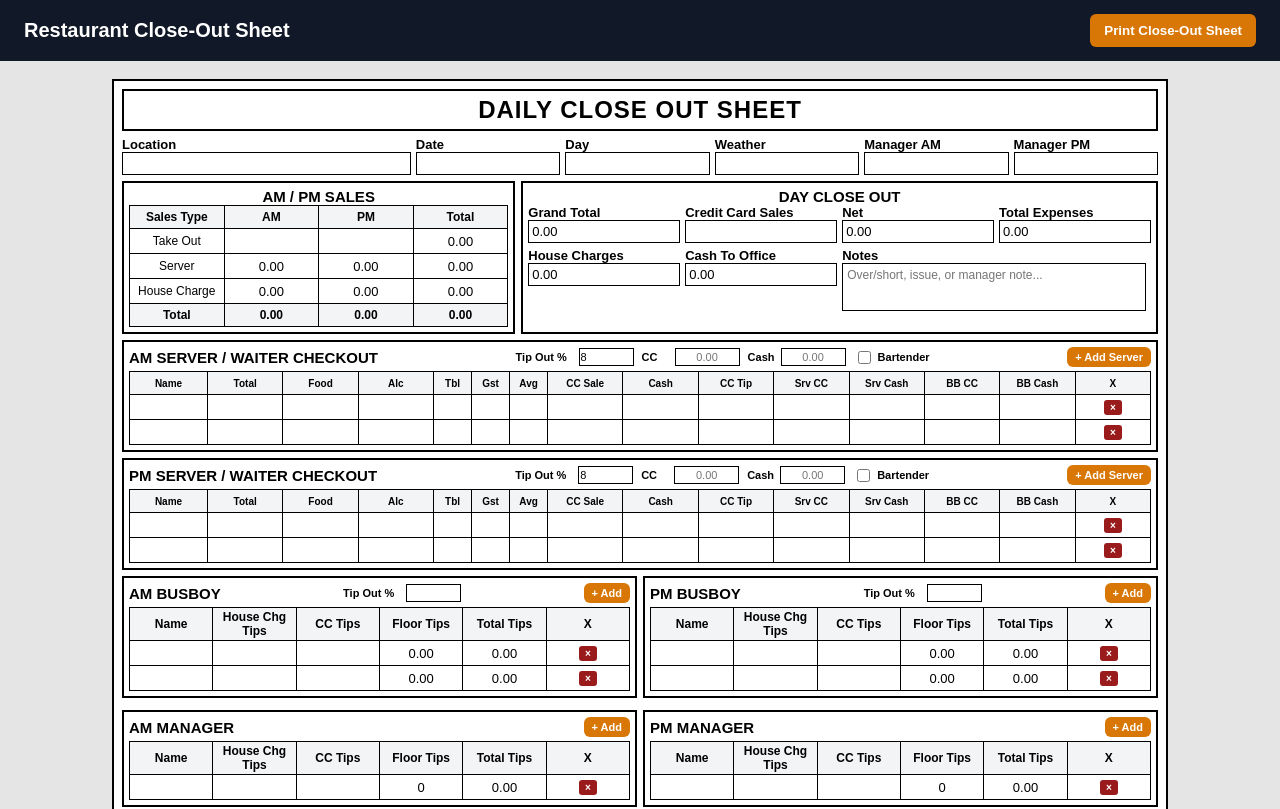
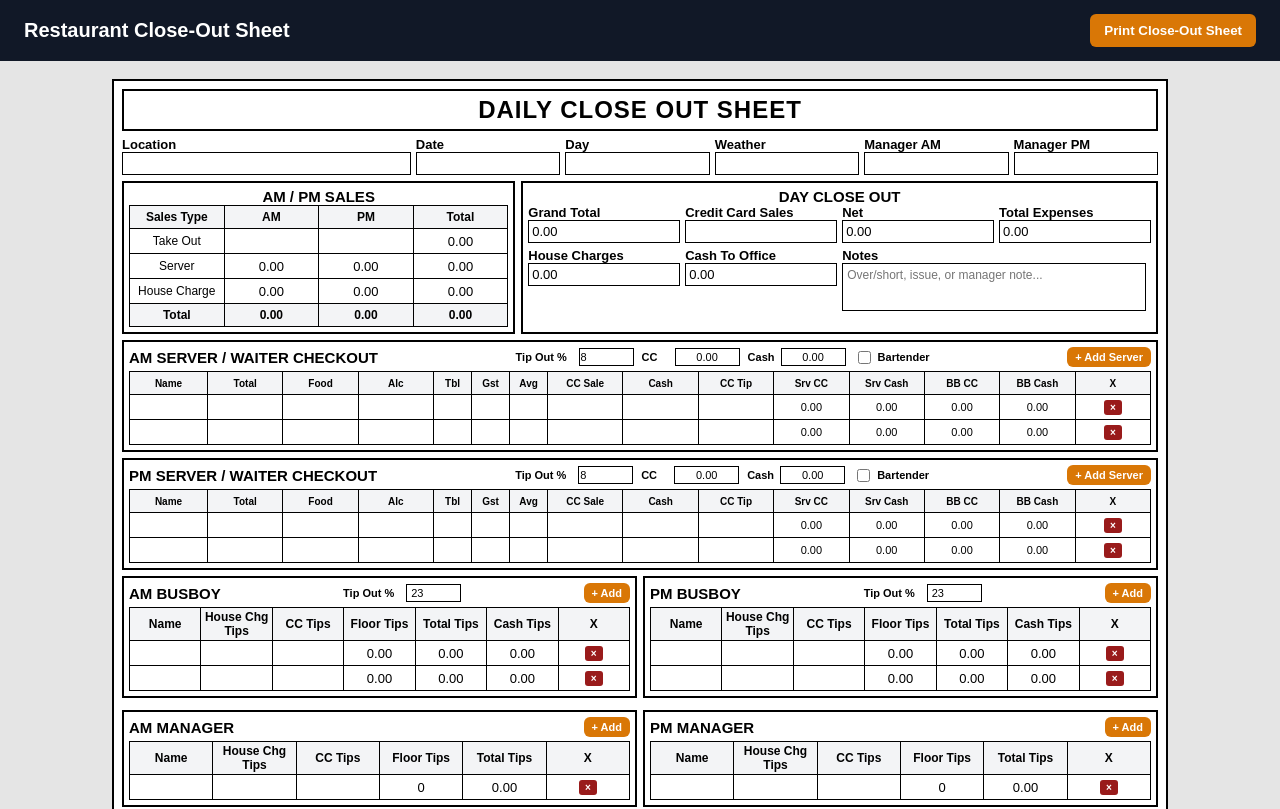
Before and after one commit to shivaprasadny/restaurant-closeout-sheet, a React (Vite) app: page / in a window 1280 px wide. Shown: the top 809 px of the page. Built offline with nearby package versions, Linux system fonts and the light colour scheme.

Commit message:
comlete server, bartender, and busby tip calculations

```diff
--- a/src/components/ServerTable.tsx
+++ b/src/components/ServerTable.tsx
@@ -1,15 +1,41 @@
 import type { Dispatch, SetStateAction } from "react";
 import type { ServerRow } from "../types/closeout.types";
 import { emptyServer } from "../data/defaultRows";
+import {
+  calculateServerRow,
+  money,
+  num,
+} from "../utils/closeoutCalculations";
 
 /**
  * ServerTable
  * --------------------------------------------------
- * Reusable table for AM and PM server checkout.
+ * Reusable table for:
+ * - AM Server / Waiter Checkout
+ * - PM Server / Waiter Checkout
  *
- * Header includes:
- * - Tip Out % default 8
- * - Optional Bartender checkbox
+ * Manual fields:
+ * - Name
+ * - Total
+ * - Food
+ * - Alcohol
+ * - Tables
+ * - Guests
+ * - Average
+ * - CC Sale
+ * - Cash Sale
+ * - CC Tip
+ *
+ * Auto fields:
+ * - Server CC Tip
+ * - Server Cash Tip
+ * - BB CC Tip
+ * - BB Cash Tip
+ *
+ * Bartender controls:
+ * - Hidden in print
+ * - Tip Out % default comes from CloseoutPage
+ * - CC and Cash totals are calculated from all server rows
  */
 
 type ServerTableProps = {
@@ -17,11 +43,24 @@ type ServerTableProps = {
   rows: ServerRow[];
   setRows: Dispatch<SetStateAction<ServerRow[]>>;
 
+  /**
+   * Bartender tip-out percentage.
+   * Default should be 8 from CloseoutPage.
+   */
   tipOutPercent: string;
   onTipOutPercentChange: (value: string) => void;
 
+  /**
+   * If false, bartender calculation becomes 0.
+   */
   bartenderEnabled: boolean;
   onBartenderEnabledChange: (value: boolean) => void;
+
+  /**
+   * Busboy percentage comes from Busboy section.
+   * Default should be 23 from CloseoutPage.
+   */
+  busboyPercent: string;
 };
 
 export default function ServerTable({
@@ -32,7 +71,40 @@ export default function ServerTable({
   onTipOutPercentChange,
   bartenderEnabled,
   onBartenderEnabledChange,
+  busboyPercent,
 }: ServerTableProps) {
+  /**
+   * Convert percent strings to numbers.
+   */
+  const bartenderPercentNumber = num(tipOutPercent);
+  const busboyPercentNumber = num(busboyPercent);
+
+  /**
+   * Calculate bartender totals for the header.
+   */
+  const bartenderTotals = rows.reduce(
+    (totals, row) => {
+      const calculated = calculateServerRow(
+        row,
+        bartenderEnabled,
+        bartenderPercentNumber,
+        busboyPercentNumber
+      );
+
+      return {
+        cc: totals.cc + calculated.bartenderCc,
+        cash: totals.cash + calculated.bartenderCash,
+      };
+    },
+    {
+      cc: 0,
+      cash: 0,
+    }
+  );
+
+  /**
+   * Update only manual fields in a server row.
+   */
   function updateServer(index: number, field: keyof ServerRow, value: string) {
     setRows((prev) =>
       prev.map((row, i) =>
@@ -41,10 +113,16 @@ export default function ServerTable({
     );
   }
 
+  /**
+   * Add one blank server row.
+   */
   function addServer() {
     setRows((prev) => [...prev, { ...emptyServer }]);
   }
 
+  /**
+   * Delete one server row.
+   */
   function removeServer(index: number) {
     setRows((prev) => prev.filter((_, i) => i !== index));
   }
@@ -53,7 +131,6 @@ export default function ServerTable({
     <section className="box compact-section">
       <div className="section-title-row server-header-row">
         <h2>{title}</h2>
-
 
         <div className="server-options no-print">
           <label className="tip-percent-inline">
@@ -64,16 +141,14 @@ export default function ServerTable({
             />
           </label>
 
-  {/* Bartender CC tip amount - calculated later */}
           <label className="bartender-tip-inline">
             CC
-    <input readOnly placeholder="0.00" />
+            <input value={money(bartenderTotals.cc)} readOnly />
           </label>
 
-  {/* Bartender cash tip amount - calculated later */}
           <label className="bartender-tip-inline">
             Cash
-    <input placeholder="0.00" />
+            <input value={money(bartenderTotals.cash)} readOnly />
           </label>
 
           <label className="bartender-check">
@@ -85,7 +160,6 @@ export default function ServerTable({
             Bartender
           </label>
         </div>
-
 
         <button className="small-btn no-print" onClick={addServer}>
           + Add Server
@@ -114,18 +188,121 @@ export default function ServerTable({
         </thead>
 
         <tbody>
-          {rows.map((row, index) => (
+          {rows.map((row, index) => {
+            const calculated = calculateServerRow(
+              row,
+              bartenderEnabled,
+              bartenderPercentNumber,
+              busboyPercentNumber
+            );
+
+            return (
               <tr key={index}>
-              {(Object.keys(row) as Array<keyof ServerRow>).map((field) => (
-                <td key={field}>
+                <td>
                   <input
-                    value={row[field]}
+                    value={row.name}
                     onChange={(e) =>
-                      updateServer(index, field, e.target.value)
+                      updateServer(index, "name", e.target.value)
                     }
                   />
                 </td>
-              ))}
+
+                <td>
+                  <input
+                    value={row.total}
+                    onChange={(e) =>
+                      updateServer(index, "total", e.target.value)
+                    }
+                  />
+                </td>
+
+                <td>
+                  <input
+                    value={row.food}
+                    onChange={(e) =>
+                      updateServer(index, "food", e.target.value)
+                    }
+                  />
+                </td>
+
+                <td>
+                  <input
+                    value={row.alcohol}
+                    onChange={(e) =>
+                      updateServer(index, "alcohol", e.target.value)
+                    }
+                  />
+                </td>
+
+                <td>
+                  <input
+                    value={row.tables}
+                    onChange={(e) =>
+                      updateServer(index, "tables", e.target.value)
+                    }
+                  />
+                </td>
+
+                <td>
+                  <input
+                    value={row.guests}
+                    onChange={(e) =>
+                      updateServer(index, "guests", e.target.value)
+                    }
+                  />
+                </td>
+
+                <td>
+                  <input
+                    value={row.average}
+                    onChange={(e) =>
+                      updateServer(index, "average", e.target.value)
+                    }
+                  />
+                </td>
+
+                <td>
+                  <input
+                    value={row.ccSales}
+                    onChange={(e) =>
+                      updateServer(index, "ccSales", e.target.value)
+                    }
+                  />
+                </td>
+
+                <td>
+                  <input
+                    value={row.cashSales}
+                    onChange={(e) =>
+                      updateServer(index, "cashSales", e.target.value)
+                    }
+                  />
+                </td>
+
+                <td>
+                  <input
+                    value={row.ccTips}
+                    onChange={(e) =>
+                      updateServer(index, "ccTips", e.target.value)
+                    }
+                  />
+                </td>
+
+                <td>
+                  <input value={money(calculated.serverCc)} readOnly />
+                </td>
+
+                <td>
+                  <input value={money(calculated.serverCash)} readOnly />
+                </td>
+
+                <td>
+                  <input value={money(calculated.bbCc)} readOnly />
+                </td>
+
+                <td>
+                  <input value={money(calculated.bbCash)} readOnly />
+                </td>
 
                 <td className="no-print">
                   <button
@@ -136,7 +313,8 @@ export default function ServerTable({
                   </button>
                 </td>
               </tr>
-          ))}
+            );
+          })}
         </tbody>
       </table>
     </section>
--- a/src/components/TipTable.tsx
+++ b/src/components/TipTable.tsx
@@ -10,14 +10,15 @@ import type { TipRow } from "../types/closeout.types";
  * - PM Manager
  *
  * Busboy:
- * - Floor Tips are auto-calculated from server BB CC total.
- * - Formula: Floor Tips = Server BB CC Total / Number of Busboys
+ * - Has extra Cash Tips column.
+ * - Floor Tips can later come from server BB CC split.
  *
  * Manager:
- * - Floor Tips stay manual.
+ * - No Cash Tips column.
  *
  * Total Tips:
  * - House Charge Tips + CC Tips + Floor Tips
+ * - Cash Tips is separate and NOT included in Total Tips.
  */
 
 type TipTableType =
@@ -32,6 +33,7 @@ type Props = {
   rows: TipRow[];
   percent?: string;
   floorTipPool?: number;
+  cashTipPool?: number;
   onPercentChange?: (value: string) => void;
   onAdd: () => void;
   onRemove: (index: number) => void;
@@ -49,18 +51,13 @@ export default function TipTable({
   rows,
   percent,
   floorTipPool = 0,
+  cashTipPool = 0,
   onPercentChange,
   onAdd,
   onRemove,
   onChange,
 }: Props) {
   const isBusboy = type === "AM_BUSBOY" || type === "PM_BUSBOY";
-
-  /**
-   * If this is busboy table, divide the server BB CC pool
-   * by number of busboys.
-   */
-
 
   return (
     <div className="box compact-section">
@@ -90,22 +87,33 @@ export default function TipTable({
             <th>CC Tips</th>
             <th>Floor Tips</th>
             <th>Total Tips</th>
+
+            {isBusboy && <th>Cash Tips</th>}
+
             <th className="no-print">X</th>
           </tr>
         </thead>
 
         <tbody>
           {rows.map((row, index) => {
-
+            // Count only busboys with a name.
             const activeBusboyCount = isBusboy
               ? rows.filter((r) => r.name.trim() !== "").length
               : 0;
 
+            // Busboy floor tips are split by active busboys.
+            // Manager floor tips stay manual.
             const floorTips =
               isBusboy && activeBusboyCount > 0
                 ? floorTipPool / activeBusboyCount
                 : Number(row.floorTips || 0);
 
+                const cashTips =
+  isBusboy && activeBusboyCount > 0
+    ? cashTipPool / activeBusboyCount
+    : 0;
+
+            // Cash Tips is separate, not included here.
             const totalTips =
               Number(row.houseChargeTips || 0) +
               Number(row.ccTips || 0) +
@@ -113,35 +121,75 @@ export default function TipTable({
 
             return (
               <tr key={index}>
-                {(Object.keys(row) as Array<keyof TipRow>).map((field) => (
-                  <td key={field}>
+
+
+
+<td>
   <input
-                      value={
-                        field === "floorTips" && isBusboy
-                          ? floorTips.toFixed(2)
-                          : field === "totalTips"
-                          ? totalTips.toFixed(2)
-                          : row[field]
-                      }
-                      readOnly={
-                        field === "totalTips" ||
-                        (field === "floorTips" && isBusboy)
-                      }
+    value={row.name}
     onChange={(e) =>
-                        onChange(type, index, field, e.target.value)
+      onChange(type, index, "name", e.target.value)
     }
   />
 </td>
-                ))}
+
+<td>
+  <input
+    value={row.houseChargeTips}
+    onChange={(e) =>
+      onChange(type, index, "houseChargeTips", e.target.value)
+    }
+  />
+</td>
+
+<td>
+  <input
+    value={row.ccTips}
+    onChange={(e) =>
+      onChange(type, index, "ccTips", e.target.value)
+    }
+  />
+</td>
+
+<td>
+  <input
+    value={
+      isBusboy ? floorTips.toFixed(2) : row.floorTips
+    }
+    readOnly={isBusboy}
+    onChange={(e) =>
+      onChange(type, index, "floorTips", e.target.value)
+    }
+  />
+</td>
+
+<td>
+  <input
+    value={totalTips.toFixed(2)}
+    readOnly
+  />
+</td>
+
+{isBusboy && (
+  <td>
+    <input
+      value={cashTips.toFixed(2)}
+      readOnly
+    />
+  </td>
+)}
 
 <td className="no-print">
   <button
+    type="button"
     className="delete-btn"
     onClick={() => onRemove(index)}
   >
     ×
   </button>
 </td>
+
+
               </tr>
             );
           })}
--- a/src/data/defaultRows.ts
+++ b/src/data/defaultRows.ts
@@ -49,6 +49,7 @@ export const emptyTipRow: TipRow = {
   ccTips: "",
   floorTips: "",
   totalTips: "",
+  cashTips: "",
 };
 
 /**
@@ -125,4 +126,5 @@ export const emptyManagerTipRow: TipRow = {
   ccTips: "",
   floorTips: "0",
   totalTips: "",
+  cashTips:"",
 };
--- a/src/pages/CloseoutPage.tsx
+++ b/src/pages/CloseoutPage.tsx
@@ -39,6 +39,8 @@ import {
   getExpenseTotal,
   getHouseChargeTotals,
   getServerTotal,
+  calculateServerRow,
+  num,
 } from "../utils/closeoutCalculations";
 
 
@@ -91,8 +93,8 @@ const [amBartenderEnabled, setAmBartenderEnabled] = useState(false);
 const [pmBartenderEnabled, setPmBartenderEnabled] = useState(false);
 
 
-  const [amBusboyPercent, setAmBusboyPercent] = useState("");
-  const [pmBusboyPercent, setPmBusboyPercent] = useState("");
+  const [amBusboyPercent, setAmBusboyPercent] = useState(" 23");
+  const [pmBusboyPercent, setPmBusboyPercent] = useState(" 23");
 
   const [amBusboys, setAmBusboys] = useState(
     makeRows(2, emptyTipRow)
@@ -186,6 +188,44 @@ const salesTotals = {
   pm: takeOutPM + pmServerTotal + pmHouseChargeBase,
   total: takeOutTotal + serverTotal + houseChargeTotal,
 };
+
+/* =========================
+   BUSBOY POOLS FROM SERVER SECTION
+========================= */
+
+const amBusboyPools = amServers.reduce(
+  (totals, row) => {
+    const calculated = calculateServerRow(
+      row,
+      amBartenderEnabled,
+      num(amServerTipOutPercent),
+      num(amBusboyPercent)
+    );
+
+    return {
+      cc: totals.cc + calculated.bbCc,
+      cash: totals.cash + calculated.bbCash,
+    };
+  },
+  { cc: 0, cash: 0 }
+);
+
+const pmBusboyPools = pmServers.reduce(
+  (totals, row) => {
+    const calculated = calculateServerRow(
+      row,
+      pmBartenderEnabled,
+      num(pmServerTipOutPercent),
+      num(pmBusboyPercent)
+    );
+
+    return {
+      cc: totals.cc + calculated.bbCc,
+      cash: totals.cash + calculated.bbCash,
+    };
+  },
+  { cc: 0, cash: 0 }
+);
 
 /* =========================
    DAY CLOSE OUT TOTALS
@@ -498,6 +538,7 @@ const cashToOffice =
   onTipOutPercentChange={setAmServerTipOutPercent}
   bartenderEnabled={amBartenderEnabled}
   onBartenderEnabledChange={setAmBartenderEnabled}
+  busboyPercent={amBusboyPercent}
 />
 
 <ServerTable
@@ -508,6 +549,7 @@ const cashToOffice =
   onTipOutPercentChange={setPmServerTipOutPercent}
   bartenderEnabled={pmBartenderEnabled}
   onBartenderEnabledChange={setPmBartenderEnabled}
+  busboyPercent={pmBusboyPercent}
 />
 
         <section className="two-column-grid">
@@ -516,17 +558,20 @@ const cashToOffice =
   type="AM_BUSBOY"
   rows={amBusboys}
   percent={amBusboyPercent}
+  floorTipPool={amBusboyPools.cc}
+  cashTipPool={amBusboyPools.cash}
   onPercentChange={setAmBusboyPercent}
   onAdd={() => addTipRow("AM_BUSBOY")}
   onRemove={(index) => removeTipRow("AM_BUSBOY", index)}
   onChange={updateTipRow}
 />
-
 <TipTable
   title="PM BUSBOY"
   type="PM_BUSBOY"
   rows={pmBusboys}
   percent={pmBusboyPercent}
+  floorTipPool={pmBusboyPools.cc}
+  cashTipPool={pmBusboyPools.cash}
   onPercentChange={setPmBusboyPercent}
   onAdd={() => addTipRow("PM_BUSBOY")}
   onRemove={(index) => removeTipRow("PM_BUSBOY", index)}
--- a/src/types/closeout.types.ts
+++ b/src/types/closeout.types.ts
@@ -42,6 +42,7 @@ export type TipRow = {
   ccTips: string;
   floorTips: string;
   totalTips: string;
+  cashTips: string;
 };
 
 export type ExpenseRow = {
--- a/src/utils/closeoutCalculations.ts
+++ b/src/utils/closeoutCalculations.ts
@@ -111,3 +111,97 @@ export function getBusboyFloorTipTotal(
     0
   );
 }
+
+/**
+ * Remove NY sales tax.
+ */
+export function removeTax(amount: number): number {
+  return amount / 1.08875;
+}
+
+/**
+ * Estimate customer tip at 18%.
+ */
+export function estimateTip(amount: number): number {
+  return removeTax(amount) * 0.18;
+}
+
+/**
+ * Safe number.
+ */
+export function num(value: string): number {
+  return Number(value || 0);
+}
+
+
+/**
+ * Calculate all server tip fields.
+ */
+export function calculateServerRow(
+  row: ServerRow,
+  bartenderEnabled: boolean,
+  bartenderPercent: number,
+  busboyPercent: number
+) {
+  const ccSales = num(row.ccSales);
+  const cashSales = num(row.cashSales);
+  const ccTipEntered = num(row.ccTips);
+
+  const ccEstimatedTip = estimateTip(ccSales);
+  const cashEstimatedTip = estimateTip(cashSales);
+
+  const bartenderRate = bartenderEnabled
+    ? bartenderPercent / 100
+    : 0;
+
+  const busboyRate = busboyPercent / 100;
+
+  const bartenderCc =
+    ccEstimatedTip * bartenderRate;
+
+  const bartenderCash =
+    cashEstimatedTip * bartenderRate;
+
+  let bbCc =
+    ccEstimatedTip * busboyRate;
+
+  let bbCash =
+    cashEstimatedTip * busboyRate;
+
+  /**
+   * If BB CC exceeds entered CC tips,
+   * move difference to cash.
+   */
+  if (bbCc > ccTipEntered) {
+    const shortage = bbCc - ccTipEntered;
+
+    bbCc = ccTipEntered;
+    bbCash += shortage;
+  }
+
+  const serverCc =
+    Math.max(0, ccTipEntered - bbCc);
+
+  const totalEstimatedTip =
+    estimateTip(ccSales + cashSales);
+
+  const serverCash =
+    Math.max(
+      0,
+      totalEstimatedTip -
+        serverCc -
+        bbCc -
+        bbCash -
+        bartenderCc -
+        bartenderCash
+    );
+
+  return {
+    bartenderCc,
+    bartenderCash,
+    bbCc,
+    bbCash,
+    serverCc,
+    serverCash,
+  };
+}
```
Lines whose indentation alone changed are shown as unchanged.
